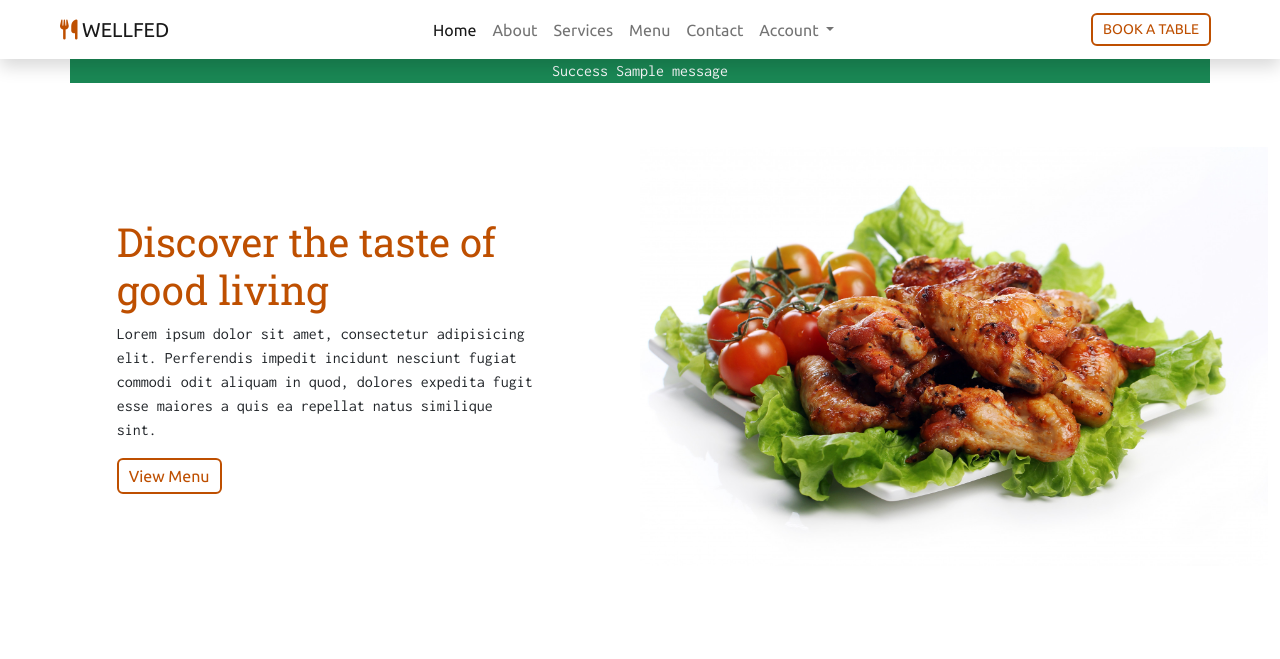
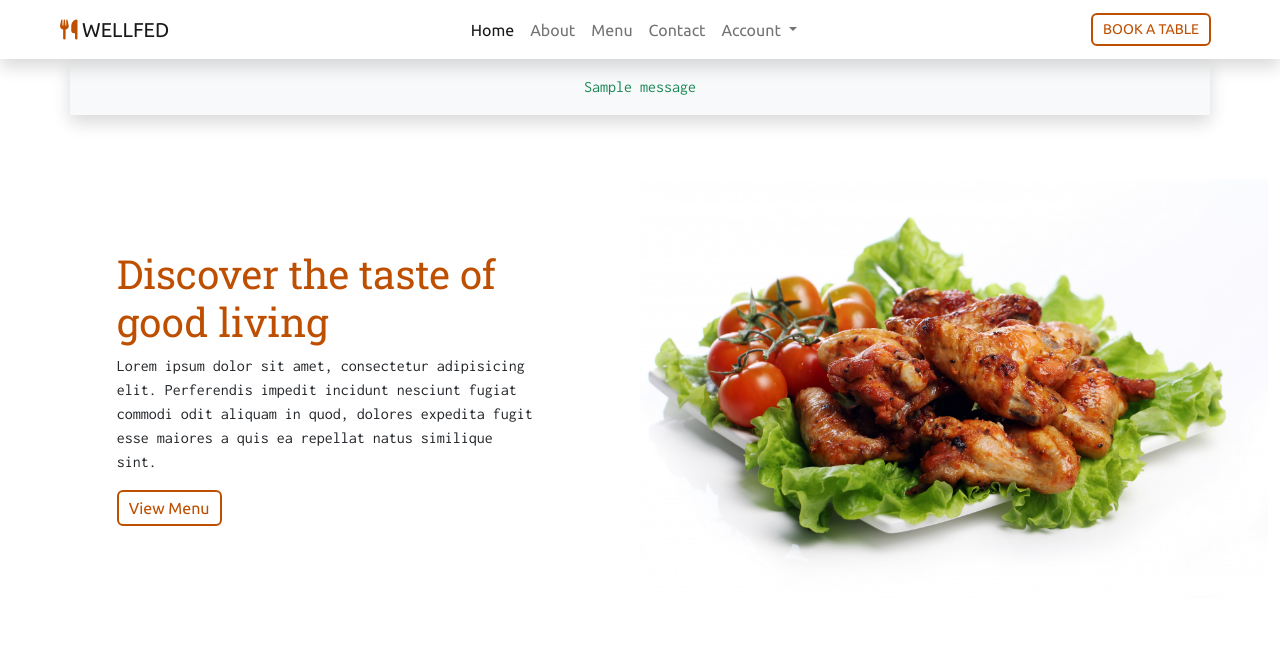
Before and after one commit to nwalipaul0911/django_restaurant_app, a Django app: page /home/ in a window 1280 px wide. Shown: the top 659 px of the page. Run offline with Django 3.2, Linux system fonts and the light colour scheme; data comes from the database, SQL or seed files in the repository; both versions use the stored data as it was after the commit; one stand-in notice (Sample message) is shown; some libraries are stand-ins or nearby versions.

Commit message:
Some modification on my templates and py files

```diff
--- a/restaurant/templates/restaurant/index.html
+++ b/restaurant/templates/restaurant/index.html
@@ -6,7 +6,7 @@
 {% endblock title %}
 {% block main %}
 <!-- ======= hero section starts ========= -->
-{% include 'partials/messages.html' %}
+
 <div class="container-fluid py-5">
   <div class="row g-0">
 
@@ -21,7 +21,19 @@
     </div>
 
     <div class="col-md-6 col-sm-12  d-flex justify-content-center align-items-center">
-      <img src="{% static 'images/wepik-photo-mode-2022817-102039.png' %}" alt="..." class="img-fluid">
+      <div id="carouselExampleSlidesOnly" class="carousel slide carousel-fade" data-bs-ride="carousel">
+        <div class="carousel-inner">
+          <div class="carousel-item active">
+            <img src="{% static 'images/wepik-photo-mode-2022817-102039.png' %}" class="d-block w-100" alt="...">
+          </div>
+          <div class="carousel-item">
+            <img src="{% static 'images/wepik-photo-mode-2022816-215559.png' %}" class="d-block w-100" alt="...">
+          </div>
+          <div class="carousel-item">
+            <img src="{% static 'images/wepik-photo-mode-2022816-22659.png' %}" class="d-block w-100" alt="...">
+          </div>
+        </div>
+      </div>
     </div>
 
   </div>
@@ -29,7 +41,7 @@
 <!-- ======= hero section ends ========= -->
 
 <!--============= About section starts =======-->
-<div class="container-fluid py-5 mt-5  bg-image-1">
+<div class="container-fluid mt-5  bg-image-1">
   <div class="row g-0">
     <div class="col-md-6 col-sm-12"></div>
     <div class="col-md-6 col-sm-12">
@@ -79,43 +91,39 @@
 <!-- =========== Menu section ends ============ -->
 
 <!-- ========= Service section starts ======================= -->
-<div class="container-fluid my-5">
-  <h4 class="text-center my-4">Services</h4>
-  <div class="row">
-    <div class="col-md-4 col-sm-12">
-      <div class="col-10 mx-auto">
-        <img src="{% static 'images/delicious-fried-chicken-plate.jpg' %}" alt="" class="img-fluid img-thumbnail">
-        <h6 class="text-center text-dark my-3">Birthday Party</h6>
+<div class="container my-5">
+  <h4 class="text-center my-5">Special Services</h4>
+  <div id="carouselExampleSlidesOnly" class="carousel slide" data-bs-ride="carousel">
+    <div class="carousel-inner">
+      <div class="carousel-item active">
+        <div class="row">
+          <div class="col-md-6 col-sm-12"><img src="{% static 'images/banquet-table-with-snacks.jpg' %}" class="d-block w-100 img-thumbnail shadow" alt="..."></div>
+          <div class="col-md-6 col-sm-12 pt-4">
+            <h6 class="text-dark service-header">Banquet Table</h6>
+            <p class="text-dark">Lorem ipsum dolor sit amet consectetur adipisicing elit. Tempore, distinctio explicabo? Ducimus, amet dicta incidunt temporibus alias quae eligendi est, aliquid necessitatibus voluptatibus sequi veritatis, iste nemo rem modi eveniet!
+            Sequi minima ipsam deserunt at cupiditate voluptates reiciendis. Laborum aspernatur perferendis nemo odio, illo quis facilis accusamus atque quas et blanditiis quasi amet eaque similique pariatur voluptatibus corporis ex sit!</p>
+          </div>
+        </div>
       </div>
-    </div>
-    <div class="col-md-4 col-sm-12">
-      <div class="col-10 mx-auto">
-        <img src="{% static 'images/delicious-fried-chicken-plate.jpg' %}" alt="" class="img-fluid img-thumbnail">
-        <h6 class="text-center text-dark my-3">Birthday Party</h6>
+      <div class="carousel-item">
+        <div class="row">
+          <div class="col-md-6 col-sm-12"><img src="{% static 'images/luxury-plate-meal-vintage-celebration.jpg' %}" class="d-block w-100 img-thumbnail shadow" alt="..."></div>
+          <div class="col-md-6 col-sm-12 pt-4">
+            <h6 class="text-dark service-header">Buffet</h6>
+            <p class="text-dark">Lorem ipsum dolor sit amet consectetur adipisicing elit. Tempore, distinctio explicabo? Ducimus, amet dicta incidunt temporibus alias quae eligendi est, aliquid necessitatibus voluptatibus sequi veritatis, iste nemo rem modi eveniet!
+            Sequi minima ipsam deserunt at cupiditate voluptates reiciendis. Laborum aspernatur perferendis nemo odio, illo quis facilis accusamus atque quas et blanditiis quasi amet eaque similique pariatur voluptatibus corporis ex sit!</p>
+          </div>
+        </div>
       </div>
-    </div>
-    <div class="col-md-4 col-sm-12">
-      <div class="col-10 mx-auto">
-        <img src="{% static 'images/delicious-fried-chicken-plate.jpg' %}" alt="" class="img-fluid img-thumbnail">
-        <h6 class="text-center text-dark my-3">Birthday Party</h6>
-      </div>
-    </div>
-    <div class="col-md-4 col-sm-12">
-      <div class="col-10 mx-auto">
-        <img src="{% static 'images/delicious-fried-chicken-plate.jpg' %}" alt="" class="img-fluid img-thumbnail">
-        <h6 class="text-center text-dark my-3">Birthday Party</h6>
-      </div>
-    </div>
-    <div class="col-md-4 col-sm-12">
-      <div class="col-10 mx-auto">
-        <img src="{% static 'images/delicious-fried-chicken-plate.jpg' %}" alt="" class="img-fluid img-thumbnail">
-        <h6 class="text-center text-dark my-3">Birthday Party</h6>
-      </div>
-    </div>
-    <div class="col-md-4 col-sm-12">
-      <div class="col-10 mx-auto">
-        <img src="{% static 'images/delicious-fried-chicken-plate.jpg' %}" alt="" class="img-fluid img-thumbnail">
-        <h6 class="text-center text-dark my-3">Birthday Party</h6>
+      <div class="carousel-item">
+        <div class="row">
+          <div class="col-md-6 col-sm-12"><img src="{% static 'images/barbecue-grill-party-tasty-food-wooden-desk.jpg' %}" class="d-block w-100 img-thumbnail shadow" alt="..."></div>
+          <div class="col-md-6 col-sm-12 pt-4">
+            <h6 class="text-dark service-header">Outdoor Grills</h6>
+            <p class="text-dark">Lorem ipsum dolor sit amet consectetur adipisicing elit. Tempore, distinctio explicabo? Ducimus, amet dicta incidunt temporibus alias quae eligendi est, aliquid necessitatibus voluptatibus sequi veritatis, iste nemo rem modi eveniet!
+            Sequi minima ipsam deserunt at cupiditate voluptates reiciendis. Laborum aspernatur perferendis nemo odio, illo quis facilis accusamus atque quas et blanditiis quasi amet eaque similique pariatur voluptatibus corporis ex sit!</p>
+          </div>
+        </div>
       </div>
     </div>
   </div>
--- a/restaurant/urls.py
+++ b/restaurant/urls.py
@@ -6,7 +6,6 @@ urlpatterns = [
     path('menu/', menu, name='restaurant-menu'),
     path('about/', about, name='restaurant-about'),
     path('contact/', contact, name='restaurant-contact'),
-    path('service/', service, name='restaurant-service'),
     path('order/<int:id>', order, name='restaurant-order'),
     path('table/', table, name='restaurant-table'),
     path('search/', search, name='restaurant-search')
--- a/restaurant/views.py
+++ b/restaurant/views.py
@@ -34,9 +34,6 @@ def menu(request):
 
 def about(request):
   return render(request, 'restaurant/about.html')
-
-def service(request):
-  return render(request, 'restaurant/service.html')
 
 def contact(request):
   form = ContactForm(request.POST)
@@ -122,7 +119,7 @@ def order(request, id):
         return HttpResponse("Invalid header found.")
       messages.success(request, 'Order Successful')
       instance.save()
-      return redirect('restaurant-home')
+      return redirect('restaurant-menu')
     else:
       messages.error(request, 'Booking not submitted. Try again')
       instance.save()
--- a/static/css/style.css
+++ b/static/css/style.css
@@ -94,6 +94,8 @@ li{
   background-repeat: no-repeat;
   background-size: cover;
   background-attachment: fixed;
+  padding-top:100px;
+  padding-bottom: 100px;
 }
 .bg-image-2{
   background: linear-gradient(to left, rgba(225, 225, 225, 0.9), rgba(225, 225, 225, 0.9), rgba(225, 225, 225, 0)), url('../images/wepik-photo-mode-2022816-215559.png');
@@ -158,6 +160,10 @@ input.search-input{
 input:focus,textarea:focus{
   background-color: rgba(255, 255, 255,0.3);
 }
+.my-dropdown:focus{
+    color:white;
+    background-color: var(--base-color);
+}
 textarea{
   max-height: 120px;
 }
@@ -185,3 +191,11 @@ textarea{
 #lunch,#dinner,#drinks,#desserts,#breakfast{
   display:none
 }
+.service-header::before{
+  content: '\2022';
+  color: var(--base-color);
+  font-weight: bolder;
+  font-size: 1.5rem;
+  width: 1rem;
+  margin-right: 10px;
+}
--- a/templates/base.html
+++ b/templates/base.html
@@ -31,6 +31,7 @@
   </head>
   <body>
     {% include 'partials/navbar.html' %}
+    {% include 'partials/messages.html' %}
     {% block main %}
 
     {% endblock main %}
--- a/templates/partials/footer.html
+++ b/templates/partials/footer.html
@@ -14,7 +14,6 @@
           <h5>Links</h5>
           <a href="{% url 'restaurant-home' %}" class="nav-link text-secondary">Home</a>
           <a href="{% url 'restaurant-about' %}" class="nav-link text-secondary">About</a>
-          <a href="{% url 'restaurant-service' %}" class="nav-link text-secondary">Services</a>
           <a href="{% url 'restaurant-menu' %}" class="nav-link text-secondary">Menu</a>
           <a href="{% url 'restaurant-contact' %}" class="nav-link text-secondary">Contact</a>
         </div>
--- a/templates/partials/messages.html
+++ b/templates/partials/messages.html
@@ -1,13 +1,12 @@
 
 {% if messages %}
   {% for message in messages%}
-  <div class="container bg-{{message.tags}} text-center" id="message">
-    <p class="text-light">
+  <div class="container bg-light shadow text-center" id="message">
+    <p class="text-{{message.tags}}  py-3">
       <span>
         {% if message.level == DEFAULT_MESSAGE_LEVELS.ERROR %}
           Error:
-        {% else %}
-        {{ message.tags|title}}
+
         {% endif %}
       </span>
       {{message}}
--- a/templates/partials/navbar.html
+++ b/templates/partials/navbar.html
@@ -9,7 +9,6 @@
       <div class="navbar-nav mx-auto">
         <a class="nav-link active" aria-current="page" href="{% url 'restaurant-home' %}">Home</a>
         <a class="nav-link" href="{% url 'restaurant-about' %}">About</a>
-        <a class="nav-link" href="{% url 'restaurant-service' %}">Services</a>
         <a class="nav-link" href="{% url 'restaurant-menu' %}">Menu</a>
         <a class="nav-link" href="{% url 'restaurant-contact' %}">Contact</a>
         <div style="width:fit-content" class="ms-0">
@@ -21,10 +20,10 @@
           </a>
           <ul class="dropdown-menu">
             {% if user.is_authenticated %}
-            <li><a class="dropdown-item" href="{% url 'user-signout' %}">Sign out</a></li>
+            <li><a class="dropdown-item my-dropdown" href="{% url 'user-signout' %}">Sign out</a></li>
             {% else %}
-            <li><a class="dropdown-item" href="{% url 'user-signin' %}">Sign in</a></li>
-            <li><a class="dropdown-item" href="{% url 'user-signup' %}">Sign up</a></li>
+            <li><a class="dropdown-item my-dropdown" href="{% url 'user-signin' %}">Sign in</a></li>
+            <li><a class="dropdown-item my-dropdown" href="{% url 'user-signup' %}">Sign up</a></li>
             {% endif %}
 
 
--- a/user/templates/user/signup.html
+++ b/user/templates/user/signup.html
@@ -21,8 +21,8 @@
       {{form.email}}
       {{form.password1}}
       {{form.password2}}
-      <input type="submit" value="Sign in" id="submit" class="base-color-outline2 rounded">
-
+      <input type="submit" value="Sign up" id="submit" class="base-color-outline2 rounded">
+      <p class="text-light text-center">Already have an account?. <a href="{% url 'user-signin'%}" style="text-decoration:underline" class="text-light">Sign in</a></p>
     </form>
 
   </div>
```
Also changed, not shown: restaurant/templates/restaurant/about.html (+18 -14 lines), restaurant/templates/restaurant/contact.html (+9 -2 lines), restaurant/templates/restaurant/service.html (deleted, +0 -80 lines), db.sqlite3, static/images/wepik-photo-mode-2022816-215559.png, 3 other files.
